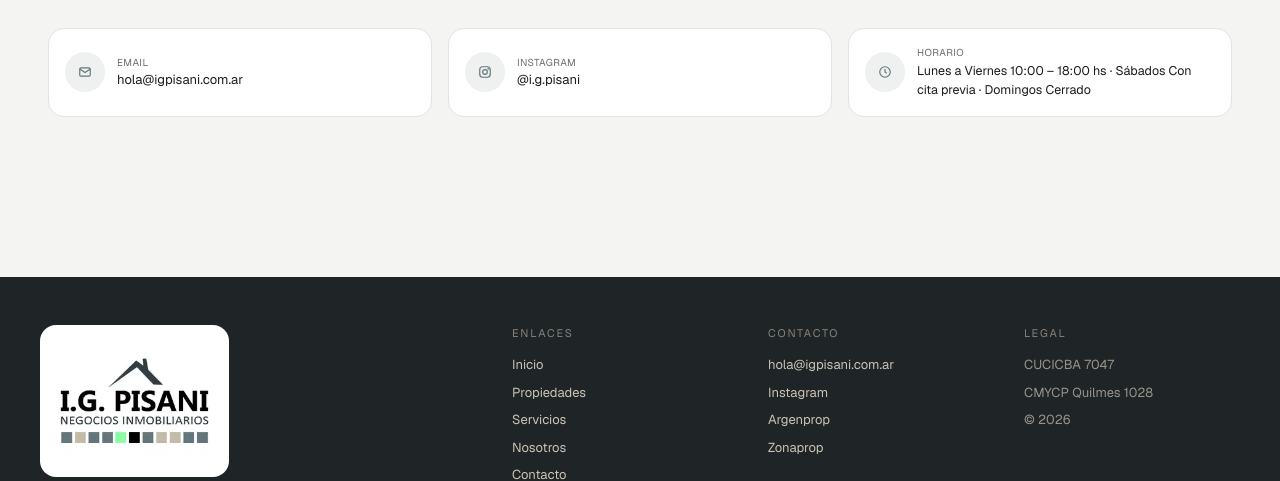
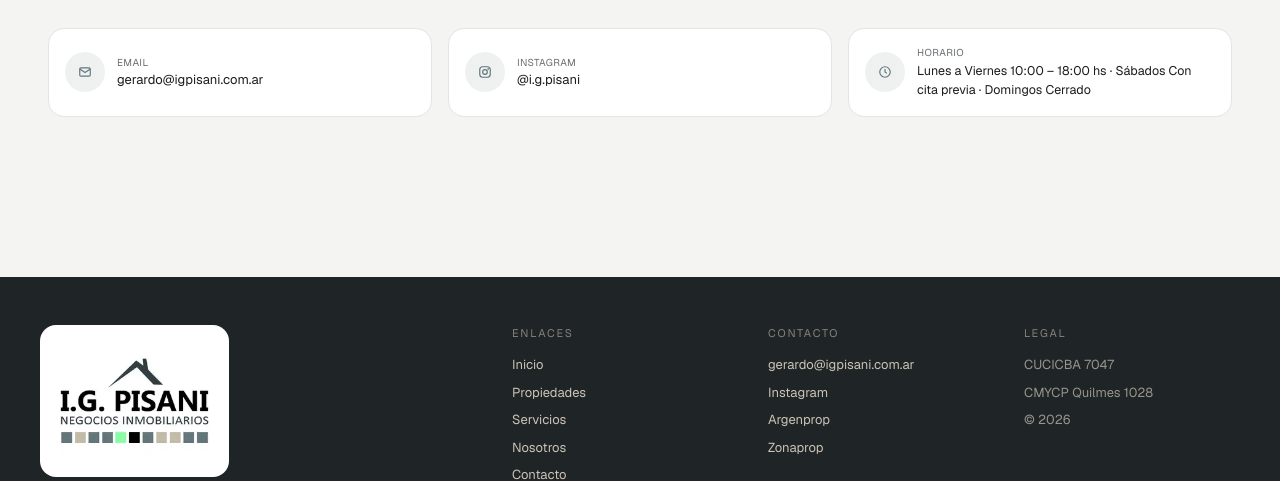
Before and after one commit to leo1099orellana/pisani_inmobiliaria, a React (Vite) app: page / in a window 1280 px wide. Shown: the part 5609-6090 px from the top of the page. Built offline with nearby package versions, Linux system fonts and the light colour scheme.

Commit message:
cambio de email

```diff
--- a/src/data/site.js
+++ b/src/data/site.js
@@ -11,7 +11,7 @@ export const site = {
   },
 
   contact: {
-    email: 'hola@igpisani.com.ar',
+    email: 'gerardo@igpisani.com.ar',
     instagram: '@i.g.pisani',
     instagramUrl: 'https://instagram.com/i.g.pisani',
     argenpropUrl: 'https://www.argenprop.com/inmobiliaria/ig-pisani',
```
